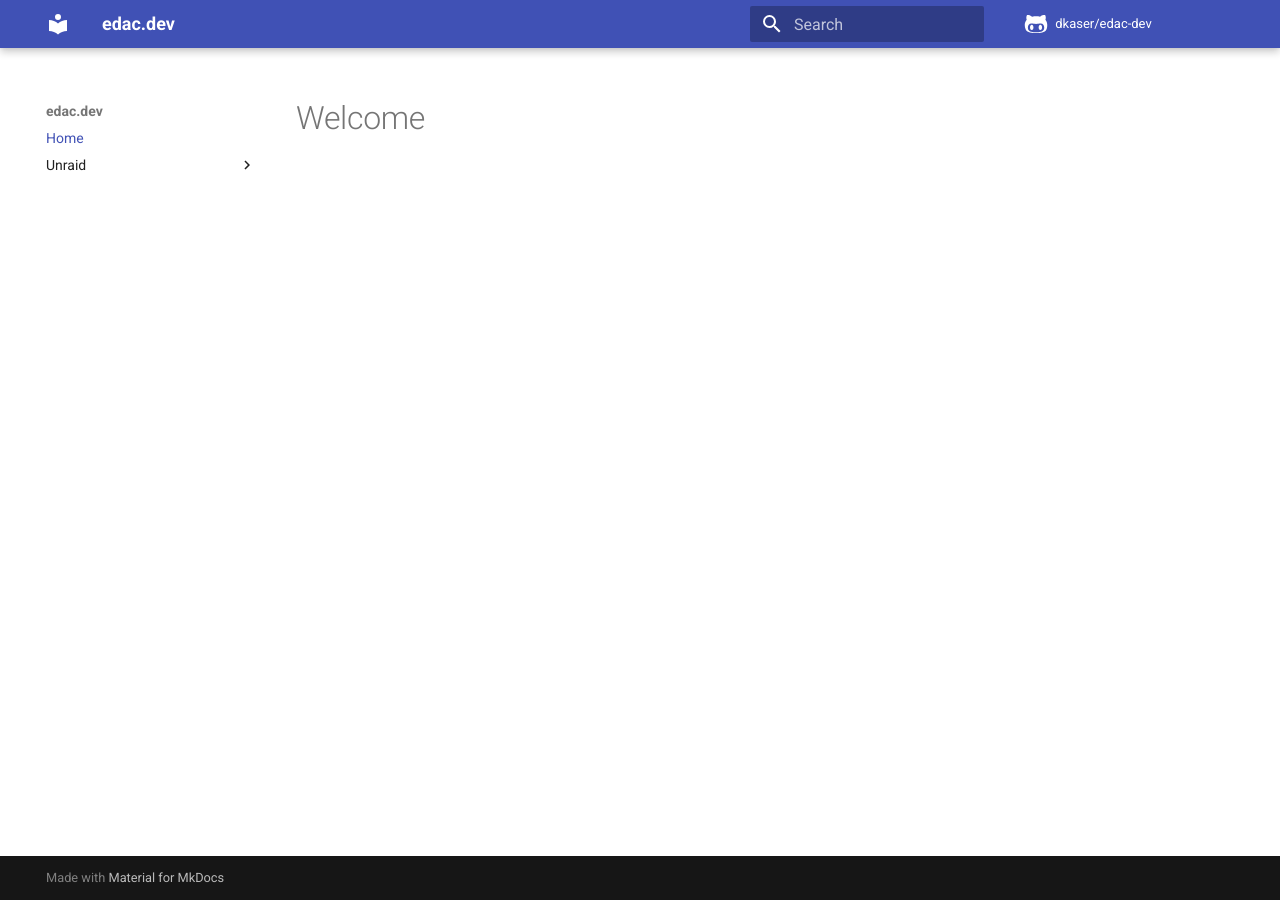
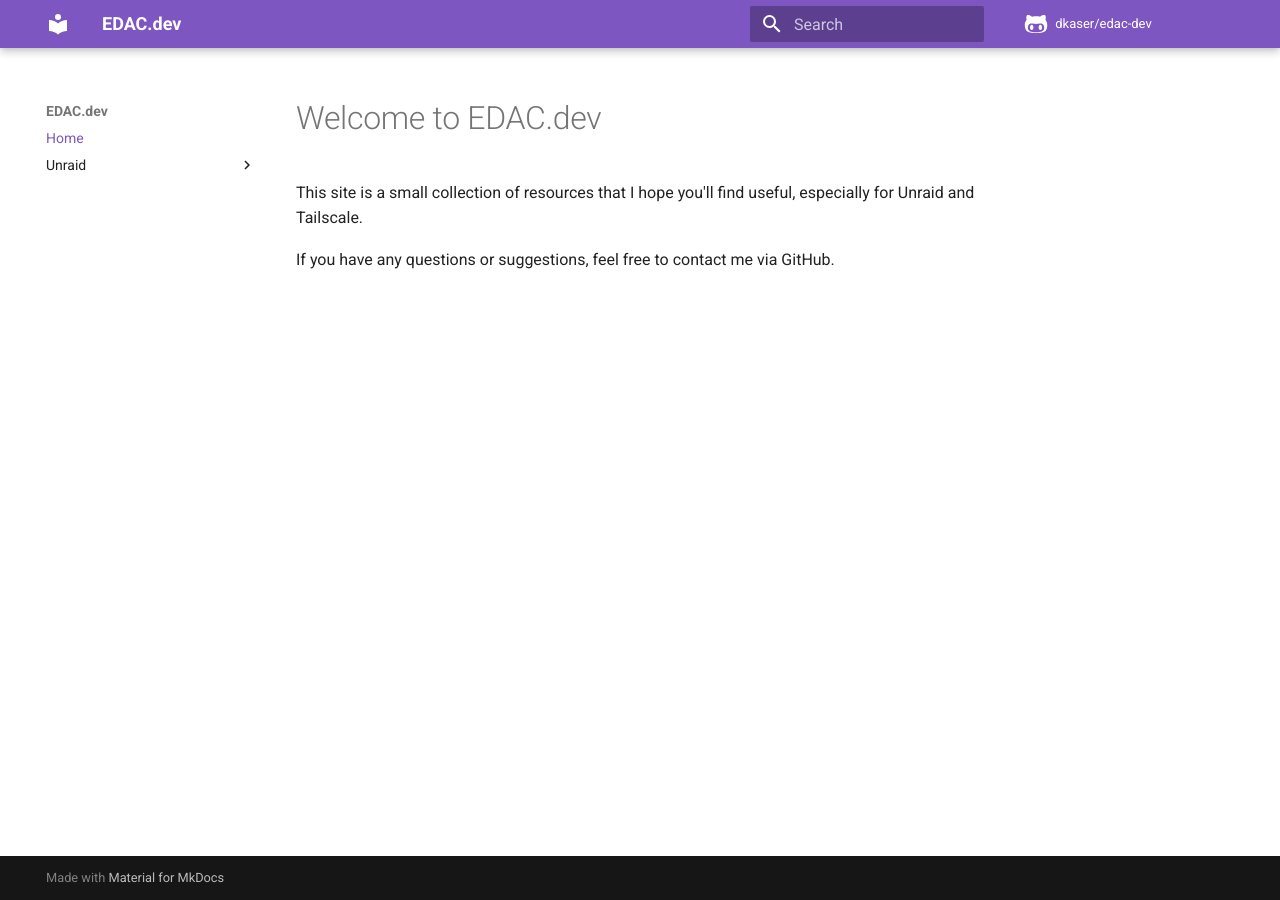
Before and after one commit to dkaser/edac-dev, an MkDocs documentation site: the page built from docs/index.md, in a window 1280 px wide. Built offline with MkDocs 1.6.1 and Material for MkDocs 9.7.7, drawn with Linux system fonts in a browser that asks for light colours; comment, search, counter and statistics services are not loaded.

Commit message:
update home page

```diff
--- a/docs/index.md
+++ b/docs/index.md
@@ -1 +1,5 @@
-# Welcome
+# Welcome to EDAC.dev
+
+This site is a small collection of resources that I hope you'll find useful, especially for Unraid and Tailscale.
+
+If you have any questions or suggestions, feel free to contact me via GitHub.
--- a/mkdocs.yml
+++ b/mkdocs.yml
@@ -1,14 +1,16 @@
-site_name: edac.dev
+site_name: EDAC.dev
 site_author: Derek Kaser
 site_url: https://edac.dev
 
+repo_url: https://github.com/dkaser/edac-dev
 repo_name: dkaser/edac-dev
-repo_url: https://github.com/dkaser/edac-dev
 
 plugins:
   - search
   - git-revision-date-localized
   - glightbox
+  - social
+
 
 markdown_extensions:
   - admonition
@@ -20,6 +22,9 @@ theme:
   name: material
   icon:
     repo: fontawesome/brands/github-alt
+  palette:
+    primary: deep purple
+    accent: deep purple
 
 nav:
   - Home: index.md
--- a/requirements.txt
+++ b/requirements.txt
@@ -1,6 +1,7 @@
 mkdocs
 mkdocs-glightbox
 mkdocs-material
+mkdocs-material[imaging]
 pymdown-extensions
 yamllint
 mkdocs-git-revision-date-localized-plugin
```
Also changed, not shown: 1 other file.
